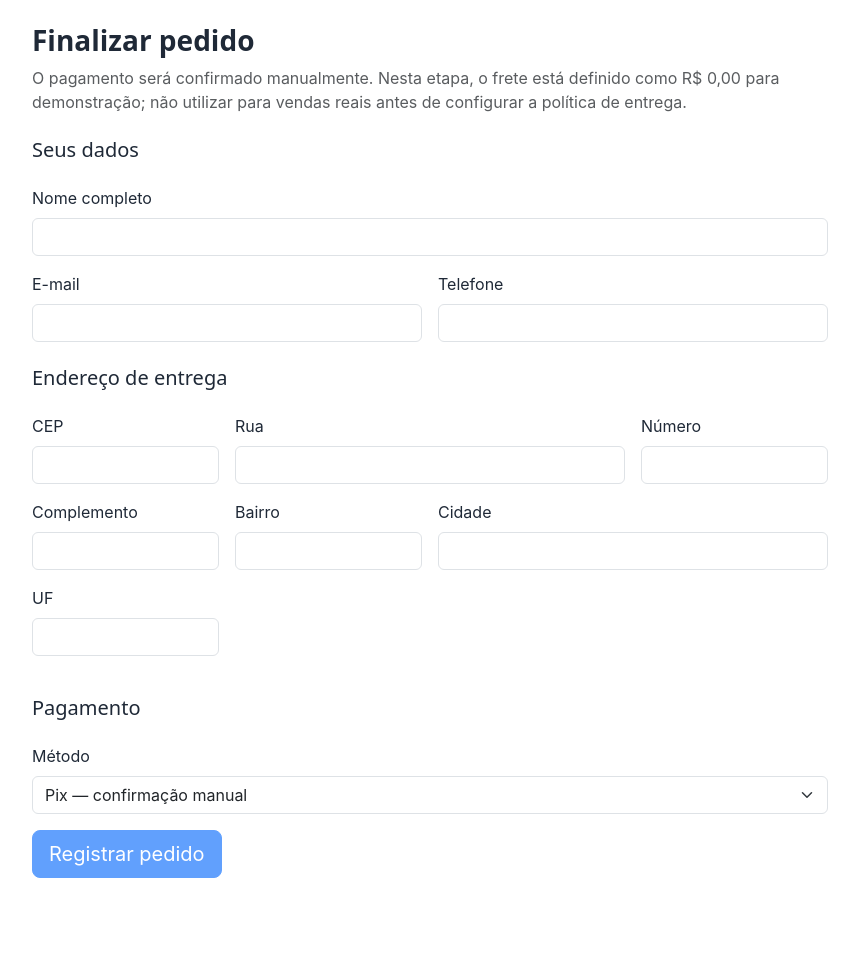
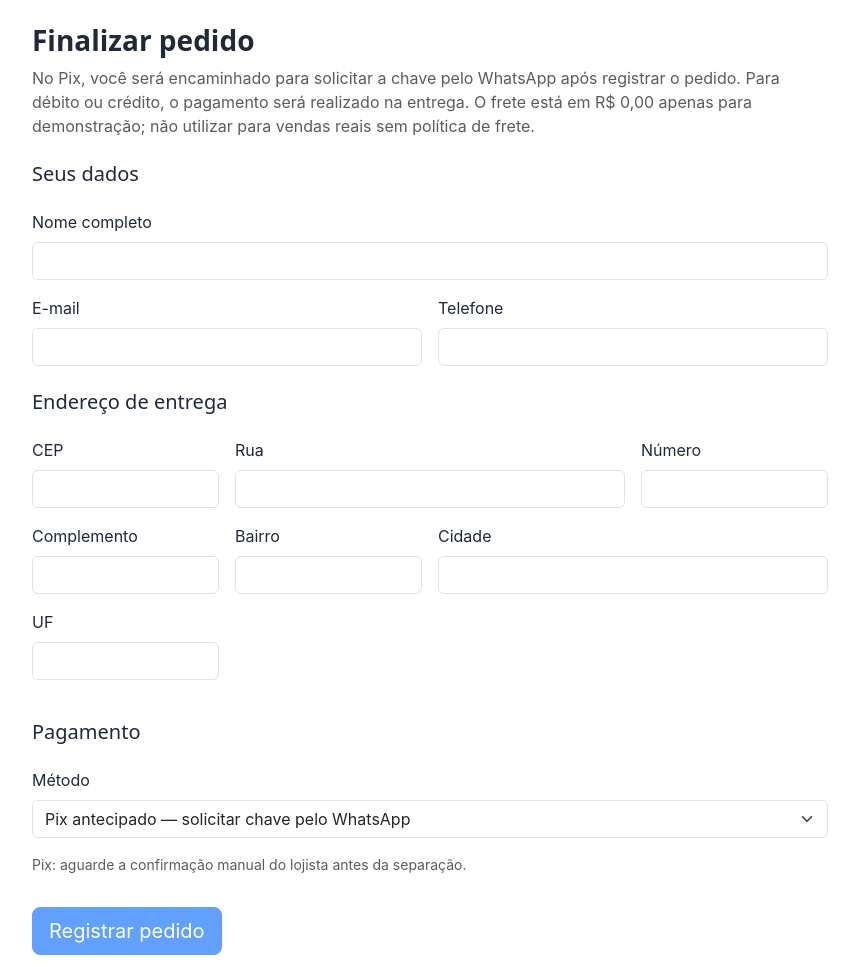
Before and after one commit to Leonardo360-arch/Vittapet, a PHP site: page /checkout.php in a window 1280 px wide. Shown: the part 57-1036 px from the top of the page, without its empty margins (210-1069 px from the left). Before the commit the page ends 935 px from the top, so only its background shows below. Run offline with PHP 8.4, Linux system fonts and the light colour scheme.

Commit message:
feat(checkout): diferencia Pix antecipado e debito ou credito na entrega

```diff
--- a/public/checkout.php
+++ b/public/checkout.php
@@ -21,7 +21,7 @@ if ($_SERVER['REQUEST_METHOD'] === 'POST') {
             || !preg_match('/^\d{8}$/D', preg_replace('/\D/', '', $values['cep']))
             || $values['logradouro'] === '' || $values['numero'] === '' || $values['bairro'] === ''
             || $values['cidade'] === '' || !preg_match('/^[A-Z]{2}$/D', strtoupper($values['uf']))
-            || !in_array($values['metodo'], ['pix_manual','dinheiro_entrega','cartao_entrega'],true)) {
+            || !in_array($values['metodo'], ['pix_manual','debito_entrega','credito_entrega'],true)) {
             throw new InvalidArgumentException('Confira os dados de contato, endereço e pagamento.');
         }
         $lengths=['telefone'=>30,'logradouro'=>190,'numero'=>20,'complemento'=>100,'bairro'=>120,'cidade'=>120];
@@ -51,12 +51,15 @@ if ($_SERVER['REQUEST_METHOD'] === 'POST') {
         if($subtotalCents<1) throw new InvalidArgumentException('O total do pedido deve ser maior que zero.');
         // Frete será calculado por política de entrega; ainda não cobrar sem regra configurada.
         $freteCents=0;
+        $isPix=$values['metodo']==='pix_manual';
+        $paymentStatus=$isPix?'pendente':'a_receber_na_entrega';
+        $logisticStatus=$isPix?'aguardando_pagamento':'em_separacao';
         $cliente=$pdo->prepare('INSERT INTO clientes(nome,email,telefone) VALUES(?,?,?)');
         $cliente->execute([$values['nome'],$values['email'],$values['telefone']]);
         $clienteId=(int)$pdo->lastInsertId();
         $token='VP-'.date('y').'-'.strtoupper(bin2hex(random_bytes(8)));
-        $order=$pdo->prepare("INSERT INTO pedidos(cliente_id,token_rastreio,endereco_cep,endereco_logradouro,endereco_numero,endereco_complemento,endereco_bairro,endereco_cidade,endereco_uf,subtotal,frete,desconto,total,metodo_pagamento) VALUES (?,?,?,?,?,?,?,?,?,?,?,?,?,?)");
-        $order->execute([$clienteId,$token,preg_replace('/\D/','',$values['cep']),$values['logradouro'],$values['numero'],$values['complemento']?:null,$values['bairro'],$values['cidade'],strtoupper($values['uf']),number_format($subtotalCents/100,2,'.','.'),'0.00','0.00',number_format(($subtotalCents+$freteCents)/100,2,'.','.'),$values['metodo']]);
+        $order=$pdo->prepare("INSERT INTO pedidos(cliente_id,token_rastreio,endereco_cep,endereco_logradouro,endereco_numero,endereco_complemento,endereco_bairro,endereco_cidade,endereco_uf,subtotal,frete,desconto,total,metodo_pagamento,status_pagamento,status_logistico) VALUES (?,?,?,?,?,?,?,?,?,?,?,?,?,?,?,?)");
+        $order->execute([$clienteId,$token,preg_replace('/\D/','',$values['cep']),$values['logradouro'],$values['numero'],$values['complemento']?:null,$values['bairro'],$values['cidade'],strtoupper($values['uf']),number_format($subtotalCents/100,2,'.','.'),'0.00','0.00',number_format(($subtotalCents+$freteCents)/100,2,'.','.'),$values['metodo'],$paymentStatus,$logisticStatus]);
         $orderId=(int)$pdo->lastInsertId();
         $insert=$pdo->prepare('INSERT INTO pedido_itens(pedido_id,produto_id,quantidade,preco_unitario,custo_unitario) VALUES(?,?,?,?,?)');
         $decrement=$pdo->prepare('UPDATE produtos SET estoque_atual=estoque_atual-? WHERE id=? AND estoque_atual>=?');
@@ -67,8 +70,8 @@ if ($_SERVER['REQUEST_METHOD'] === 'POST') {
             if($decrement->rowCount()!==1)throw new RuntimeException('Estoque inconsistente.');
             $movement->execute([$item['id'],$orderId,-$item['qty']]);
         }
-        $hist=$pdo->prepare("INSERT INTO pedido_historico(pedido_id,status_anterior,status_novo) VALUES (?,NULL,'aguardando_pagamento')");
-        $hist->execute([$orderId]);
+        $hist=$pdo->prepare("INSERT INTO pedido_historico(pedido_id,status_anterior,status_novo) VALUES (?,NULL,?)");
+        $hist->execute([$orderId,$logisticStatus]);
         $pdo->commit();
         $_SESSION['cart']=[];
         unset($_SESSION['checkout_nonce']);
@@ -87,7 +90,7 @@ if ($_SERVER['REQUEST_METHOD'] === 'POST') {
 <title>Checkout — VittaPet</title><link href="https://cdn.jsdelivr.net/npm/bootstrap@5.3.3/dist/css/bootstrap.min.css" rel="stylesheet"><link href="assets/css/tokens.css" rel="stylesheet"></head><body>
 <nav class="navbar border-bottom"><div class="container"><a class="navbar-brand" href="index.php">VittaPet Store</a><a href="carrinho.php">Voltar ao carrinho</a></div></nav>
 <main class="container py-4" style="max-width:820px"><h1 class="h3 fw-bold">Finalizar pedido</h1>
-<p class="text-muted">O pagamento será confirmado manualmente. Nesta etapa, o frete está definido como R$ 0,00 para demonstração; não utilizar para vendas reais antes de configurar a política de entrega.</p>
+<p class="text-muted">No Pix, você será encaminhado para solicitar a chave pelo WhatsApp após registrar o pedido. Para débito ou crédito, o pagamento será realizado na entrega. O frete está em R$ 0,00 apenas para demonstração; não utilizar para vendas reais sem política de frete.</p>
 <?php if($error):?><div class="alert alert-danger"><?=e($error)?></div><?php endif;?>
 <form method="post" class="row g-3" id="checkout"><input type="hidden" name="csrf" value="<?=e(csrf())?>"><input type="hidden" name="nonce" value="<?=e($checkoutNonce)?>">
 <h2 class="h5 mt-4">Seus dados</h2>
@@ -96,11 +99,14 @@ if ($_SERVER['REQUEST_METHOD'] === 'POST') {
 <?php foreach(['cep'=>'CEP','logradouro'=>'Rua','numero'=>'Número','complemento'=>'Complemento','bairro'=>'Bairro','cidade'=>'Cidade','uf'=>'UF'] as $key=>$label):?>
 <div class="col-md-<?=$key==='logradouro'||$key==='cidade'?'6':'3'?>"><label class="form-label" for="<?=$key?>"><?=$label?></label><input class="form-control" id="<?=$key?>" name="<?=$key?>" value="<?=e($values[$key])?>" <?=$key==='complemento'?'':'required'?>></div>
 <?php endforeach;?><div id="cep-status" class="small text-muted" role="status"></div>
-<h2 class="h5 mt-4">Pagamento</h2><div class="col-12"><label class="form-label" for="metodo">Método</label><select id="metodo" name="metodo" class="form-select"><option value="pix_manual">Pix — confirmação manual</option><option value="dinheiro_entrega">Dinheiro na entrega</option><option value="cartao_entrega">Cartão na entrega</option></select></div>
+<h2 class="h5 mt-4">Pagamento</h2><div class="col-12"><label class="form-label" for="metodo">Método</label><select id="metodo" name="metodo" class="form-select"><option value="pix_manual">Pix antecipado — solicitar chave pelo WhatsApp</option><option value="debito_entrega">Débito na entrega</option><option value="credito_entrega">Crédito na entrega</option></select></div>
+<div class="col-12"><p id="payment-hint" class="small text-muted" aria-live="polite">Pix: aguarde a confirmação manual do lojista antes da separação.</p></div>
 <div class="col-12"><button type="submit" class="btn btn-primary btn-lg" <?=empty($cart)?'disabled':''?>>Registrar pedido</button></div></form>
 </main>
 <script>
 const cep=document.getElementById('cep'), status=document.getElementById('cep-status');
+const metodo=document.getElementById('metodo'), dica=document.getElementById('payment-hint');
+metodo.addEventListener('change',()=>{dica.textContent=metodo.value==='pix_manual'?'Pix: solicite a chave no WhatsApp e aguarde o administrador confirmar o recebimento.':'Cartão na entrega: o pedido entra diretamente em separação; o pagamento só é confirmado após a cobrança efetiva.';});
 cep.addEventListener('blur',async()=>{
  const value=cep.value.replace(/\D/g,''); if(value.length!==8){status.textContent='Informe um CEP com 8 dígitos.';return;}
  status.textContent='Consultando CEP…';
```
